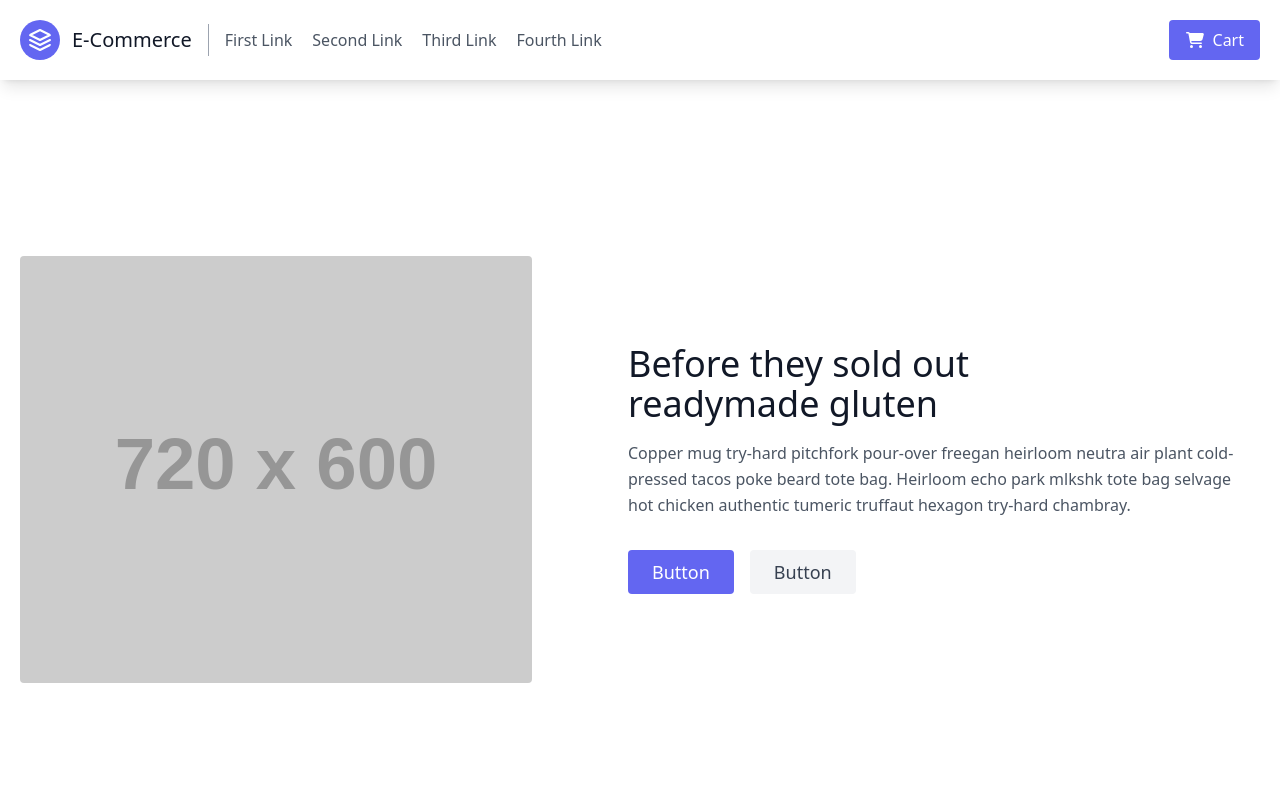
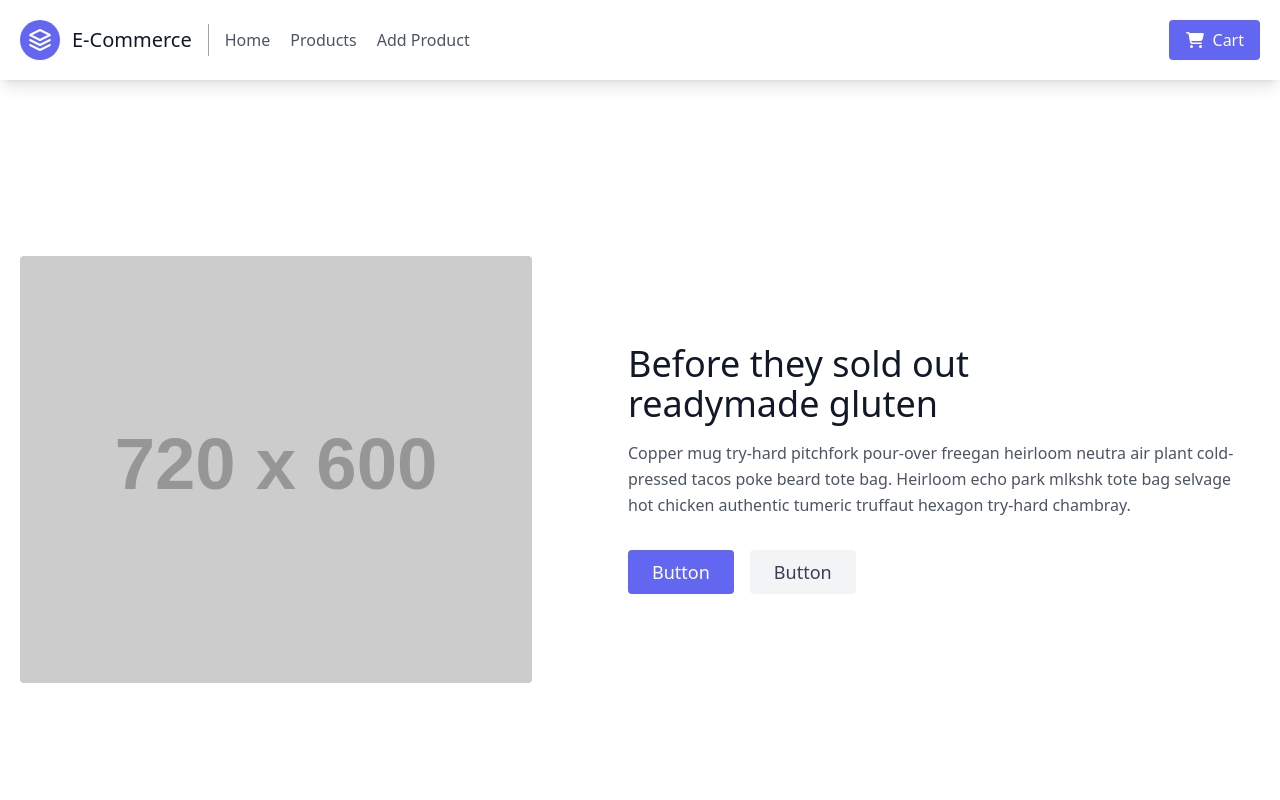
Before and after one commit to Prashantly/ReactECommerceX, a React (Create React App) app: page / in a window 1280 px wide. Shown: the top 800 px of the page. Built offline with nearby package versions, Linux system fonts and the light colour scheme; data requests are answered from the project's data file.

Commit message:
Add link to header

```diff
--- a/src/Pages/Home/index.jsx
+++ b/src/Pages/Home/index.jsx
@@ -1,5 +1,5 @@
 import Hero from "../../components/Hero";
-import Products from "../../components/Products";
+import ProductCard from "../../components/ProductCard";
 
 const Home = () => {
   return (
@@ -13,7 +13,7 @@ const Home = () => {
           MOST POPULAR PRODUCTS
         </h1>
       </div>
-      <Products />
+      <ProductCard />
     </>
   );
 };
--- a/src/Pages/Product/index.js
+++ b/src/Pages/ProductDetails/index.js
@@ -38,12 +38,12 @@ const Product = () => {
   console.log("product", product);
   return (
     <section className="text-gray-600 body-font overflow-hidden">
-      <div className="container px-5 py-20 mx-auto">
-        <div className="lg:w-4/5 mx-auto flex flex-wrap">
+      <div className="container px-5 mx-auto">
+        <div className="lg:w-4/5 mx-auto flex flex-wrap items-center mt-10">
           <div className="lg:w-1/2 w-full lg:pr-10 lg:py-6 mt-6 lg:mt-0">
             <img
               alt={product?.title}
-              className="lg:w-1/1 w-full lg:h-auto object-contain max-h-[500px] object-center rounded"
+              className="lg:w-1/1 w-full lg:h-auto max-h-[470px] object-contain object-center rounded"
               src={product?.thumbnail}
             />
             <div className="flex mt-4">
--- a/src/components/App.jsx
+++ b/src/components/App.jsx
@@ -6,7 +6,7 @@ import API_BASE_URL from "../apiConfig";
 import { useDispatch } from "react-redux";
 import { addProducts, setLoading } from "../states/actions";
 import { BrowserRouter as Router, Route, Routes } from "react-router-dom";
-import Product from "../Pages/Product";
+import Product from "../Pages/ProductDetails";
 
 function App() {
   const dispatch = useDispatch();
--- a/src/components/Header.jsx
+++ b/src/components/Header.jsx
@@ -1,12 +1,31 @@
 import React from "react";
 import { FontAwesomeIcon } from "@fortawesome/react-fontawesome";
 import { faShoppingCart } from "@fortawesome/free-solid-svg-icons";
+import { Link } from "react-router-dom";
+
+const navigations = [
+  {
+    name: "Home",
+    path: "/",
+  },
+  {
+    name: "Products",
+    path: "/products",
+  },
+  {
+    name: "Add Product",
+    path: "/products/add",
+  },
+];
 
 const Header = () => {
   return (
     <header className="text-gray-600 body-font shadow-lg">
       <div className="container mx-auto flex flex-wrap p-5 flex-col md:flex-row items-center">
-        <a className="flex title-font font-medium items-center text-gray-900 mb-4 md:mb-0">
+        <Link
+          to={"/"}
+          className="flex title-font font-medium items-center text-gray-900 mb-4 md:mb-0"
+        >
           <svg
             xmlns="http://www.w3.org/2000/svg"
             fill="none"
@@ -20,12 +39,19 @@ const Header = () => {
             <path d="M12 2L2 7l10 5 10-5-10-5zM2 17l10 5 10-5M2 12l10 5 10-5"></path>
           </svg>
           <span className="ml-3 text-xl">E-Commerce</span>
-        </a>
+        </Link>
         <nav className="md:mr-auto md:ml-4 md:py-1 md:pl-4 md:border-l md:border-gray-400	flex flex-wrap items-center text-base justify-center">
-          <a className="mr-5 hover:text-gray-900">First Link</a>
-          <a className="mr-5 hover:text-gray-900">Second Link</a>
-          <a className="mr-5 hover:text-gray-900">Third Link</a>
-          <a className="mr-5 hover:text-gray-900">Fourth Link</a>
+          {navigations.map((naviagation, index) => {
+            return (
+              <Link
+                key={index}
+                to={naviagation.url}
+                className="mr-5 hover:text-gray-900"
+              >
+                {naviagation.name}
+              </Link>
+            );
+          })}
         </nav>
         <button className="flex items-center bg-indigo-500 text-white border-0 py-2 px-4 focus:outline-none hover:bg-indigo-700 rounded text-base mt-4 md:mt-0">
           <FontAwesomeIcon icon={faShoppingCart} className="w-5 h-4 pr-2" />
--- a/src/components/Products.jsx
+++ b/src/components/ProductCard.jsx
@@ -4,8 +4,9 @@ import { CircularProgress } from "@mui/material";
 import Rating from "@mui/material/Rating";
 import EditIcon from "@mui/icons-material/Edit";
 import DeleteIcon from "@mui/icons-material/Delete";
+import { Link } from "react-router-dom";
 
-const Products = () => {
+const ProductCard = () => {
   const products = useSelector((state) => {
     return state.products;
   });
@@ -29,7 +30,8 @@ const Products = () => {
                   product;
 
                 return (
-                  <div
+                  <Link
+                    to={`/products/${id}`}
                     key={id}
                     className="lg:w-1/4 md:w-1/2 p-4 w-full shadow-md cursor-pointer"
                   >
@@ -66,7 +68,7 @@ const Products = () => {
                         </button>
                       </div>
                     </div>
-                  </div>
+                  </Link>
                 );
               })}
           </div>
@@ -76,4 +78,4 @@ const Products = () => {
   );
 };
 
-export default Products;
+export default ProductCard;
```
